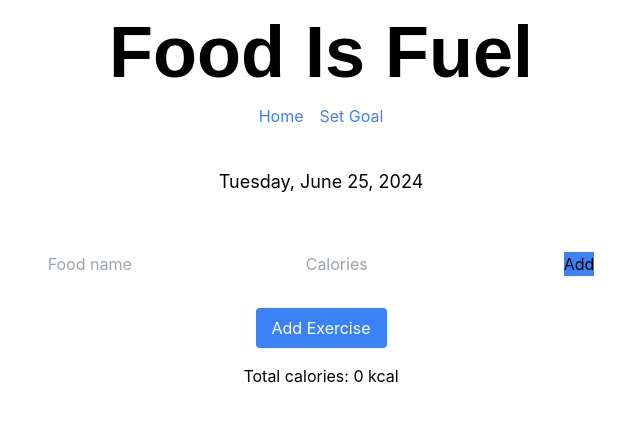
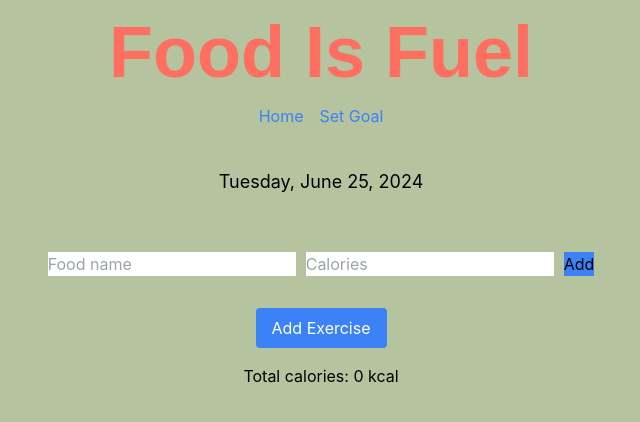
Before and after one commit to austinpendleton/food-is-fuel, a React (Create React App) app: page / in a window 1280 px wide. Shown: the top 422 px of the page, without its empty margins (319-959 px from the left). Built offline with nearby package versions, Linux system fonts and the light colour scheme; a web font is replaced by a local one.

Commit message:
color theme olive and salmon

```diff
--- a/src/components/Header.js
+++ b/src/components/Header.js
@@ -2,11 +2,9 @@ import React from "react";
 
 const Header = () => {
   return (
-    <header>
-      <h1 className="text-7xl font-bold mb-4 text-center font-playwrite">
-        Food Is Fuel
-      </h1>
-    </header>
+    <h1 className="text-7xl font-bold mb-4 text-center font-playwrite">
+      Food Is Fuel
+    </h1>
   );
 };
 export default Header;
--- a/src/index.css
+++ b/src/index.css
@@ -4,12 +4,22 @@
   font-family: "Playwrite AU VIC", sans-serif;
 }
 body {
+  background-color: #b5c39e;
+  color: #000;
   margin: 0;
   font-family: -apple-system, BlinkMacSystemFont, "Segoe UI", "Roboto", "Oxygen",
     "Ubuntu", "Cantarell", "Fira Sans", "Droid Sans", "Helvetica Neue",
     sans-serif;
   -webkit-font-smoothing: antialiased;
   -moz-osx-font-smoothing: grayscale;
+}
+
+html,
+#root {
+  height: 100%;
+}
+h1 {
+  color: #ff6f61;
 }
 
 code {
```
